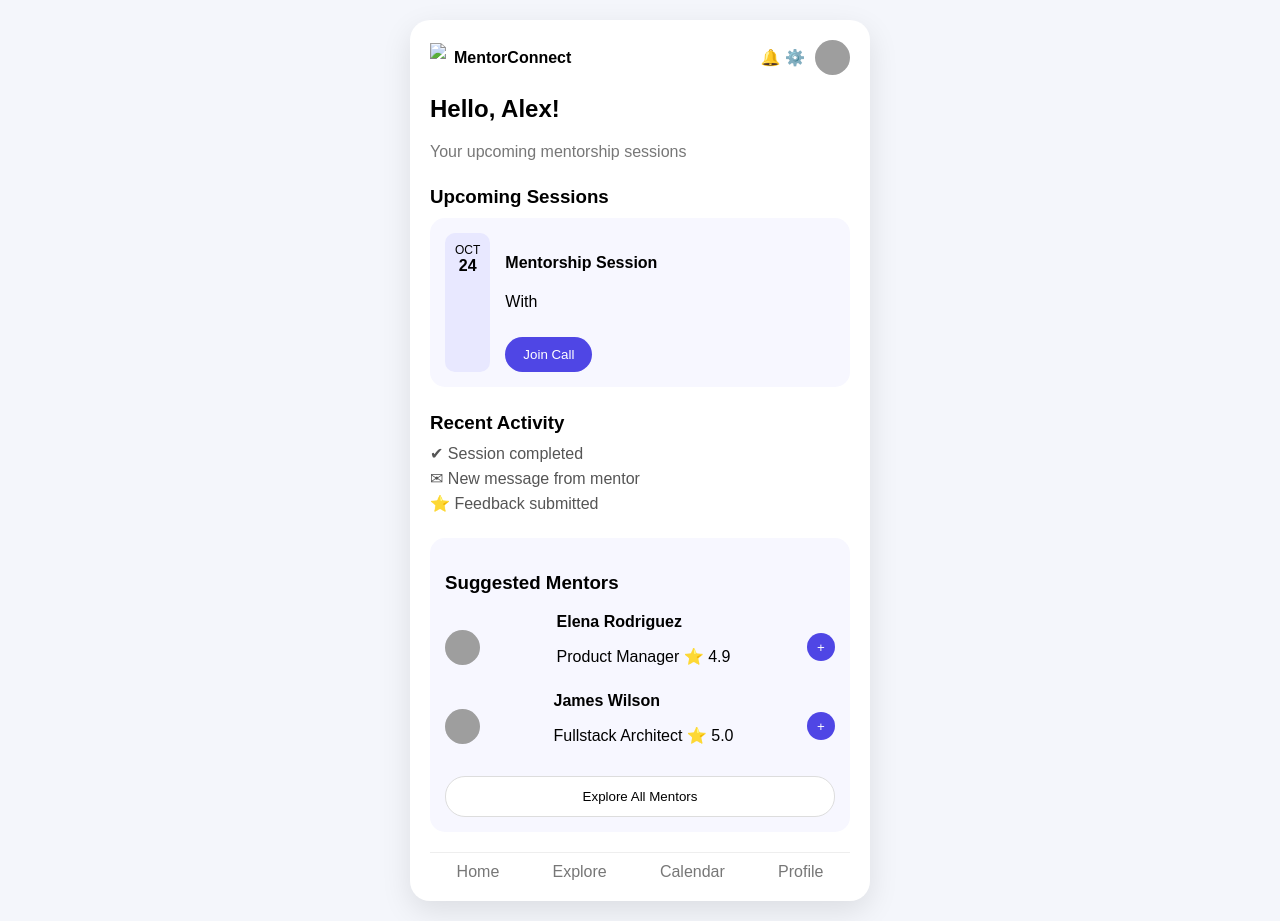
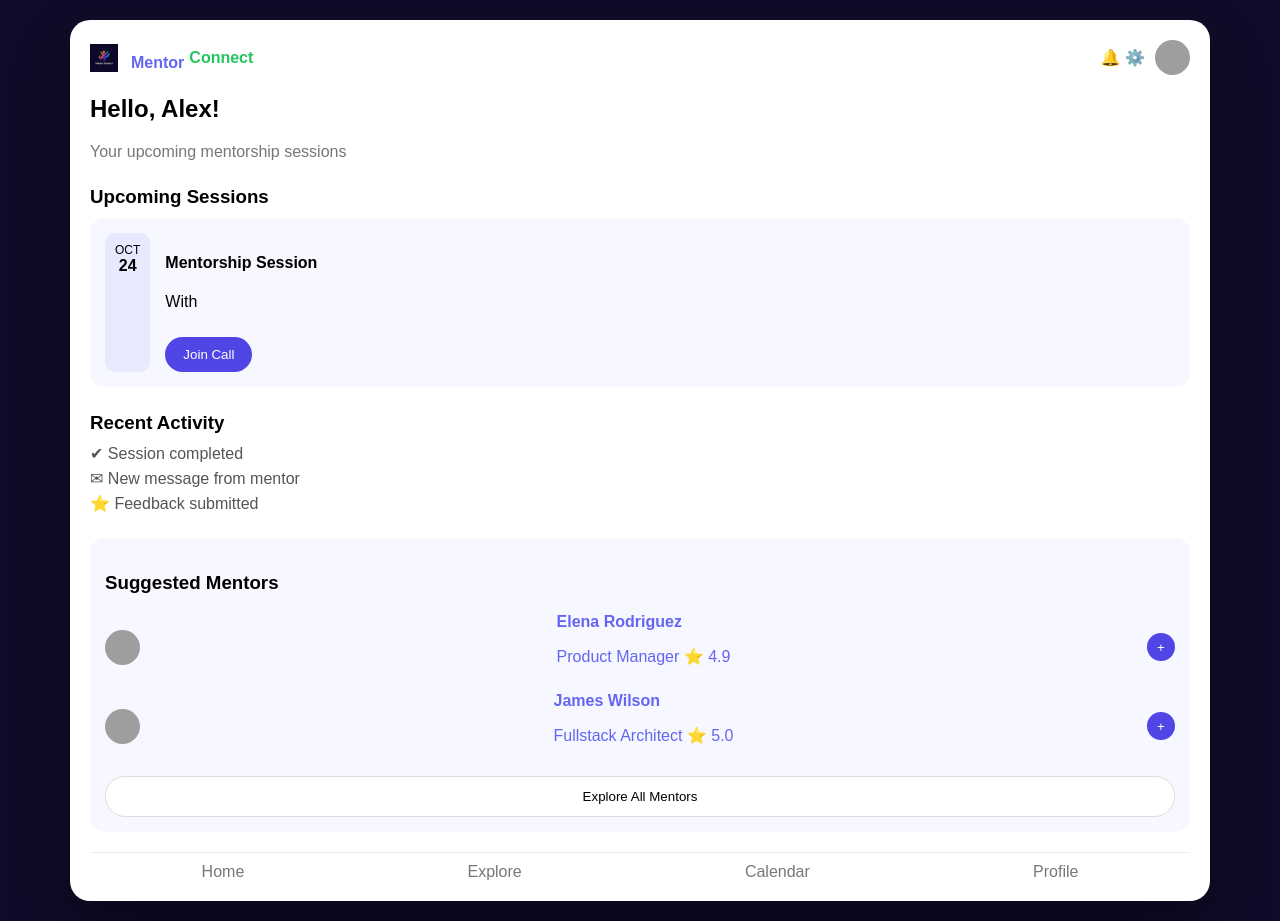
Before and after one commit to amitjetwani74-prog/mentor-connect, a website: page public/dashboard.html in a window 1280 px wide. Drawn offline with Linux system fonts and the light colour scheme; grey boxes are pictures that could not be loaded.

Commit message:
updated signup & login UI

```diff
--- a/public/css/dashboard.css
+++ b/public/css/dashboard.css
@@ -1,18 +1,29 @@
 body{
 font-family:Arial;
 margin:0;
-background:#f4f6fb;
+background:#0f0c29;
 display:flex;
 justify-content:center;
+align-items:center;
+min-height:100vh;
 padding:20px;
 }
 
 .dashboard{
-width:420px;
-background:white;
-border-radius:20px;
-padding:20px;
-box-shadow:0 10px 30px rgba(0,0,0,0.1);
+  width:90%;
+  max-width:1100px;   /* 🔥 same as other pages */
+  background:white;
+  border-radius:20px;
+  padding:20px;
+  box-shadow:0 30px 60px rgba(0,0,0,0.4);
+}
+
+.mentor{
+  color:#6366f1;
+}
+
+.connect{
+  color:#22c55e;
 }
 
 .topbar{
@@ -26,10 +37,11 @@ margin-bottom:20px;
 display:flex;
 align-items:center;
 font-weight:bold;
+gap:5px;
 }
 
 .logo img{
-height:30px;
+height:28px;
 margin-right:8px;
 }
 
--- a/public/css/success.css
+++ b/public/css/success.css
@@ -44,7 +44,7 @@ min-height:100vh;
 
 .success-page{
 width:90%;
-max-width:900px;
+max-width:1100px;
 height:85vh;
 display:flex;
 justify-content:center;
@@ -60,7 +60,7 @@ border-radius:20px;
 box-shadow:0 30px 60px rgba(0,0,0,0.4);
 text-align:center;
 width:100%;
-max-width:500px;
+max-width:700px;
 }
 
 /* ICON */
--- a/public/dashboard.html
+++ b/public/dashboard.html
@@ -15,8 +15,8 @@
 <div class="topbar">
 
 <div class="logo">
-<img src="images/logo-icon.png">
-<span>MentorConnect</span>
+<img src="images/logo.png">
+<span class="mentor">Mentor</span><span class="connect">Connect</span>
 </div>
 
 <div class="icons">
```
